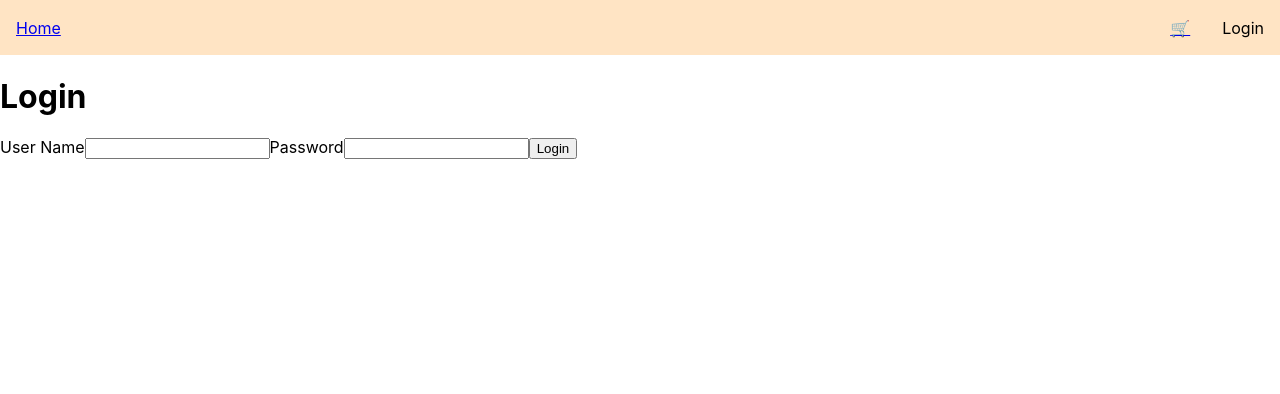
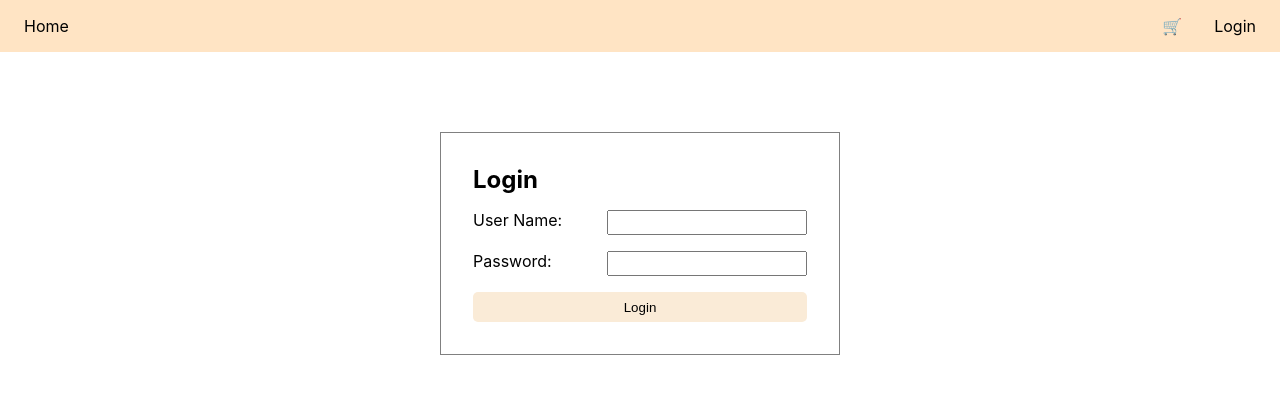
Before and after one commit to stevendev97/final_project2, a React (Create React App) app: page / in a window 1280 px wide. Shown: the top 394 px of the page. Built offline with nearby package versions, Linux system fonts and the light colour scheme.

Commit message:
styled all components

```diff
--- /dev/null
+++ b/src/components/Cart.css
@@ -0,0 +1,26 @@
+.cart_wrapper {
+    padding: 2rem;
+    display: flex;
+    flex-direction: column;
+    width: 100%;
+    gap: 1rem;
+}
+
+.cart_card {
+    display: flex;
+}
+
+.cart_description {
+    padding-left: 1rem;
+    border: 2px solid grey;
+    border-radius: 1rem;
+    width: 100%;
+    margin-left: 1rem;
+    display: flex;
+    flex-direction: column;
+    gap: 1rem;
+}
+
+.cart_description button {
+    width: 60px;
+}
--- a/src/components/Login.css
+++ b/src/components/Login.css
@@ -0,0 +1,27 @@
+.login_form {
+    margin: 5rem auto;
+    display: flex;
+    flex-direction: column;
+    width: 400px;
+    border: 1px solid grey;
+    padding: 2rem;
+    gap: 1rem;
+}
+
+.input_cont {
+    display: flex;
+    justify-content: space-between;
+}
+
+.input_cont input {
+    width: 200px;
+    height: 25px;
+}
+
+.login_form button {
+    height: 30px;
+    background-color: antiquewhite;
+    border: none;
+    border-radius: 5px;
+    cursor: pointer;
+}
--- a/src/components/Login.js
+++ b/src/components/Login.js
@@ -1,4 +1,5 @@
 import React, { useState } from 'react'
+import './Login.css'
 
 export default function Login({ setIsLogin }) {
     const [userName, setUserName] = useState('')
@@ -26,12 +27,16 @@ export default function Login({ setIsLogin }) {
 
   return (
     <div>
-        <form onSubmit={handelSubmit}>
-            <h1>Login</h1>
-            <label>User Name</label>
-            <input value={userName} onChange={(e) => setUserName(e.target.value)} />
-            <label>Password</label>
-            <input value={userPass} type='password' onChange={(e) => setUserPass(e.target.value)} />
+        <form className='login_form' onSubmit={handelSubmit}>
+            <h2>Login</h2>
+            <label className='input_cont'>
+                User Name:
+                <input value={userName} onChange={(e) => setUserName(e.target.value)} />
+            </label>
+            <label className='input_cont'>
+                Password:
+                <input value={userPass} type='password' onChange={(e) => setUserPass(e.target.value)} />
+            </label>
             <button>Login</button>
         </form>
     </div>
--- a/src/components/Navbar.css
+++ b/src/components/Navbar.css
@@ -2,7 +2,7 @@
     display: flex;
     justify-content: space-between;
     background-color: bisque;
-    padding: .1rem 1rem;
+    padding: 1rem 1.5rem;
 }
 
 .right_nav {
@@ -10,3 +10,19 @@
     align-items: center;
     gap: 2rem;
 }
+
+.cart {
+    position: relative;
+    display: inline-block;
+}
+
+.cart-number {
+    position: absolute;
+    top: -10px;
+    right: -10px;
+    background-color: red;
+    color: white;
+    border-radius: 50%;
+    padding: 2px 6px;
+    font-size: 0.6rem;
+}
--- a/src/components/Navbar.js
+++ b/src/components/Navbar.js
@@ -1,9 +1,12 @@
 import React from 'react'
 import './Navbar.css'
 import { Link } from 'react-router-dom'
+import { useSelector } from 'react-redux';
+
 
 
 export default function Navbar({ isLogin, setIsLogin }) {
+    const items = useSelector(state => state.cart.items);
 
     const handelLogout = () => {
         if (isLogin) {
@@ -15,7 +18,12 @@ export default function Navbar({ isLogin, setIsLogin }) {
         <div className='navbar'>
             <Link to='/'><p>Home</p></Link>
             <div className='right_nav'>
-                <Link to='/cart'><span>🛒</span></Link>
+                <Link className='cart' to='/cart'>
+                    <span>🛒</span>
+                    {
+                        items.length !== 0 && <span class="cart-number">{items.length}</span>
+                    }
+                </Link>
                 <p onClick={handelLogout}>{isLogin ? 'Logout' : 'Login'}</p>
             </div>
         </div>
--- a/src/components/Product.css
+++ b/src/components/Product.css
@@ -0,0 +1,32 @@
+.selected_card {
+    width: 100%;
+    display: flex;
+}
+
+.imgs_container {
+    width: 50%;
+    /* border: 1px solid red; */
+    padding: 2rem;
+    display: flex;
+    flex-wrap: wrap;
+    justify-content: space-around;
+    gap: 1rem;
+}
+
+.imgs_container img {
+    width: 100%;
+    max-width: 250px;
+    height: 250px;
+    object-fit: cover;
+}
+
+.description_container {
+    display: flex;
+    flex-direction: column;
+    gap: 1rem;
+    padding: 1.5rem;
+}
+
+.description_container button {
+    width: 60px;
+}
--- a/src/components/Product.js
+++ b/src/components/Product.js
@@ -1,29 +1,44 @@
-import React, { useContext } from 'react'
+import React, { useContext, useEffect } from 'react'
 import { ProductContext } from './ProductContext'
+import './Product.css'
 
 import { useSelector, useDispatch } from 'react-redux';
 import { addToCart, removeFromCart } from './actions/cartAction';
+import { useNavigate } from "react-router-dom";
+
 
 
 
 export default function Product() {
     const { selectedProduct } = useContext(ProductContext)
-
     const dispatch = useDispatch();
+    const navigate = useNavigate();
 
     const handleAddToCart = item => {
         dispatch(addToCart(item));
     };
 
+    useEffect(() => {
+        if (!selectedProduct) {
+            navigate('/')
+        }
+    }, [])
+
     return (
-        <div>
-            <h2>This is Individual Product Page</h2>
-            <div>
-                <img src={selectedProduct.thumbnail} />
-                <h3>{selectedProduct.title}</h3>
+        <div className='selected_card'>
+            <div className='imgs_container'>
+                {selectedProduct?.images.map((i, index) => {
+                    return <img src={i} key={index} />
+                })}
+            </div>
+            <div className='description_container'>
+                <h1>{selectedProduct.title}</h1>
+                <p>Rating: {selectedProduct.rating}</p>
+                <h2>Brand: {selectedProduct.brand}</h2>
+                <p>Category: {selectedProduct.category}</p>
+                <p>Only {selectedProduct.stock} Left</p>
                 <p>{selectedProduct.description}</p>
-                <p>${selectedProduct.price}</p>
-                <button onClick={() => handleAddToCart(selectedProduct)}>Add to cart</button>
+                <button onClick={() => handleAddToCart(selectedProduct)}>Add to</button>
             </div>
         </div>
     )
--- a/src/components/ProductList.css
+++ b/src/components/ProductList.css
@@ -0,0 +1,26 @@
+.product_listing_container {
+    width: 100%;
+    display: flex;
+    flex-direction: column;
+    align-items: center;
+}
+
+.product_listing_container h1 {
+    padding: 1.5rem;
+}
+
+.product_listing {
+    display: grid;
+    grid-template-columns: repeat(3, 1fr);
+    gap: 1rem;
+}
+
+.product_card img {
+    height: 300px;
+    width: 100%;
+    object-fit: cover;
+}
+
+.product_card {
+    width: 400px;
+}
--- a/src/components/ProductList.js
+++ b/src/components/ProductList.js
@@ -1,6 +1,7 @@
 import React, { useEffect, useState, useContext } from 'react'
 import { ProductContext } from './ProductContext'
 import { Link } from 'react-router-dom'
+import './ProductList.css'
 
 export default function ProductList() {
     const [products, setProducts] = useState([])
@@ -12,14 +13,14 @@ export default function ProductList() {
             .then(res => setProducts(res.products.slice(0,10)))
     }, [])
     return (
-        <div>
+        <div className='product_listing_container'>
             <h1>Product Listing Page</h1>
-            <div>
+            <div className='product_listing'>
                 {
                     products.map((prod) => {
                         return (
                             <Link onClick={() => {setSelectedProduct(prod)}} to="/product">
-                                <div>
+                                <div className='product_card'>
                                     <img src={prod.thumbnail} />
                                     <h3>{prod.title}</h3>
                                     <p>{prod.description}</p>
--- a/src/components/cart.js
+++ b/src/components/cart.js
@@ -1,6 +1,6 @@
 import React from 'react'
 import { useSelector } from 'react-redux';
-// import "./Cart.css"
+import "./Cart.css"
 
 
 export default function Cart() {
@@ -12,7 +12,6 @@ export default function Cart() {
 
   return (
     <div className='cart_wrapper'>
-        <h1>You're in cart page</h1>
       {
         items?.map((item) => {
           return (
--- a/src/index.css
+++ b/src/index.css
@@ -11,3 +11,14 @@ code {
   font-family: source-code-pro, Menlo, Monaco, Consolas, 'Courier New',
     monospace;
 }
+
+* {
+  padding: 0;
+  margin: 0;
+  box-sizing: border-box;
+}
+
+a {
+  text-decoration: none;
+  color: inherit;
+}
```
Also changed, not shown: 11 other files (tests, documents, lock files or other folders).
